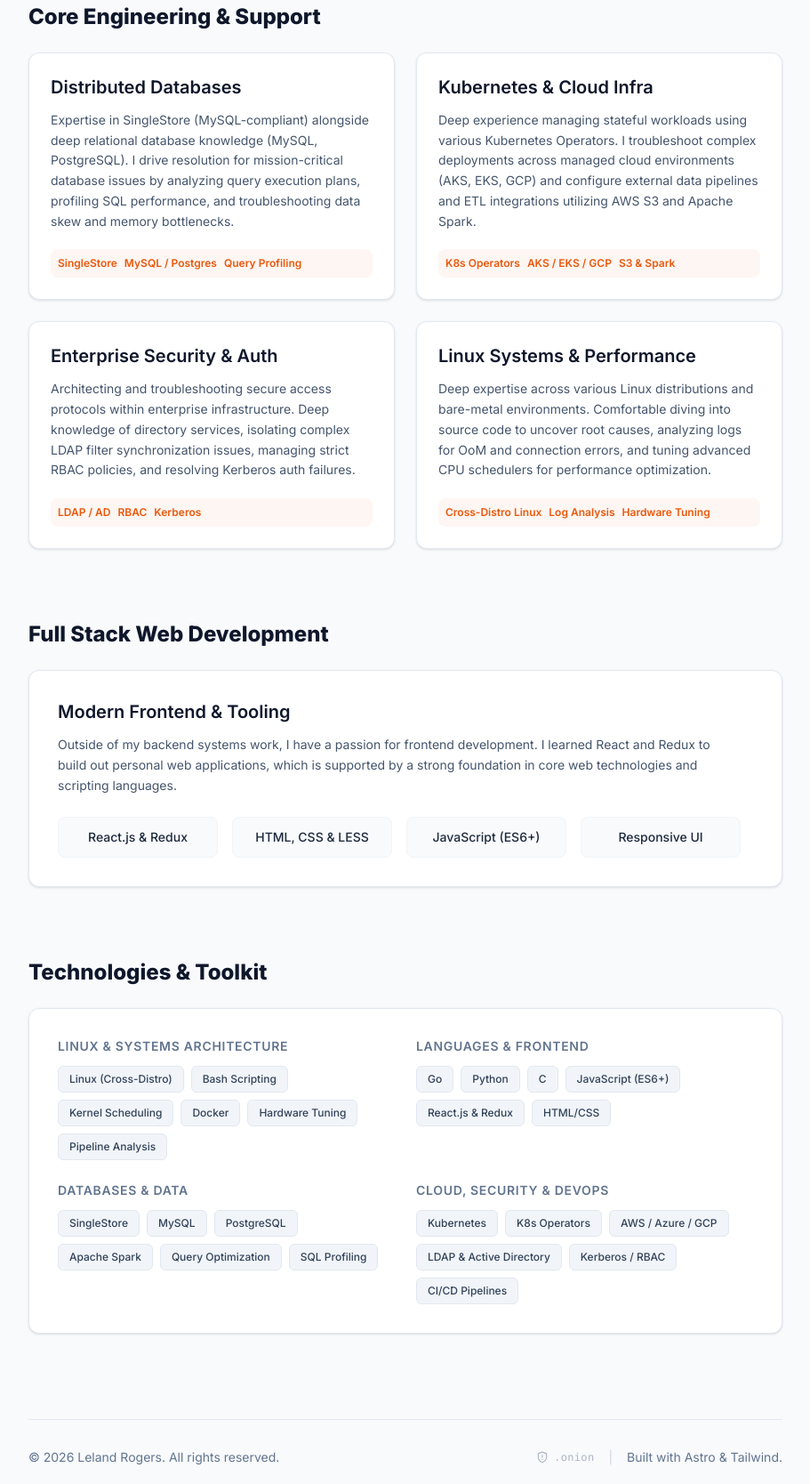
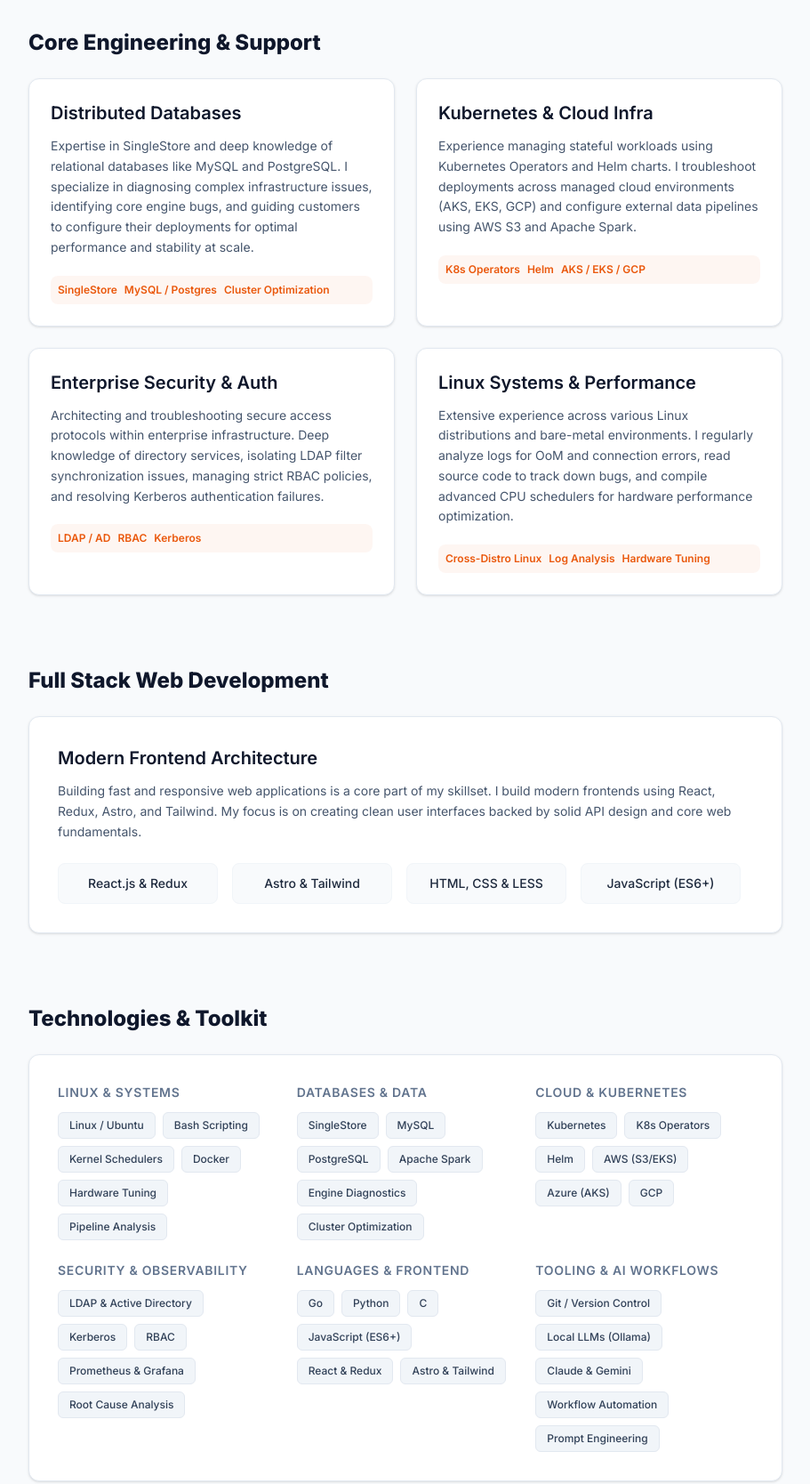
Before and after one commit to ltrii/port-ltrii, an Astro site: page / in a window 1280 px wide. Shown: the part 642-2310 px from the top of the page at 89% size, without its empty margins (184-1095 px from the left). Built offline with nearby package versions, Linux system fonts and the light colour scheme; Astro itself is replaced by a stand-in of ours.

Commit message:
General writing improvements and additions.

```diff
--- a/src/pages/index.astro
+++ b/src/pages/index.astro
@@ -21,10 +21,10 @@
 		<h1 class="text-4xl md:text-5xl font-extrabold text-slate-900 dark:text-white mb-4 tracking-tight">Leland Rogers</h1>
 		<h2 class="text-xl text-brand font-semibold mb-6">Senior Technical Support Engineer @ SingleStore</h2>
 		<p class="text-lg text-slate-600 dark:text-slate-400 max-w-2xl leading-relaxed mb-4">
-			I specialize in helping customers solve highly technical problems across the entire stack. I am highly adaptable—whether I'm reading Go code to uncover a root cause, researching complex enterprise integrations, or working directly with customers to provide thorough support and guidance.
+			I specialize in helping customers solve complex technical problems across the stack. My day-to-day involves reading source code to uncover root causes, researching intricate enterprise integrations, and collaborating directly with engineering teams to resolve mission-critical bugs.
 		</p>
 		<p class="text-lg text-slate-600 dark:text-slate-400 max-w-2xl leading-relaxed">
-			My engineering approach is holistic: I'm just as comfortable tuning bare-metal Linux hardware and debugging intricate pipeline logs as I am architecting cloud-native Kubernetes deployments and building modern web interfaces.
+			My engineering approach is highly adaptable. I am just as comfortable tuning bare-metal Linux hardware and debugging pipeline logs as I am managing cloud-native Kubernetes deployments, managing customer expectations, or building out full-stack web applications.
 		</p>
 
 		<div class="mt-8 flex gap-6">
@@ -45,35 +45,35 @@
 				<div class="bg-white dark:bg-slate-800/40 p-6 rounded-xl border border-slate-200 dark:border-slate-700/50 shadow-sm hover:shadow-md hover:border-brand/30 dark:hover:border-brand/50 transition-all duration-300">
 					<h4 class="text-xl font-semibold text-slate-900 dark:text-white mb-3">Distributed Databases</h4>
 					<p class="text-slate-600 dark:text-slate-400 text-sm mb-5 leading-relaxed">
-						Expertise in SingleStore (MySQL-compliant) alongside deep relational database knowledge (MySQL, PostgreSQL). I drive resolution for mission-critical database issues by analyzing query execution plans, profiling SQL performance, and troubleshooting data skew and memory bottlenecks.
+						Expertise in SingleStore and deep knowledge of relational databases like MySQL and PostgreSQL. I specialize in diagnosing complex infrastructure issues, identifying core engine bugs, and guiding customers to configure their deployments for optimal performance and stability at scale.
 					</p>
 					<div class="flex flex-wrap gap-2 text-xs font-semibold text-brand dark:text-brand/80 bg-brand/5 dark:bg-transparent rounded-lg p-2 dark:p-0">
 						<span>SingleStore</span>
 						<span class="text-slate-300 hidden dark:inline">•</span>
 						<span>MySQL / Postgres</span>
 						<span class="text-slate-300 hidden dark:inline">•</span>
-						<span>Query Profiling</span>
+						<span>Cluster Optimization</span>
 					</div>
 				</div>
 
 				<div class="bg-white dark:bg-slate-800/40 p-6 rounded-xl border border-slate-200 dark:border-slate-700/50 shadow-sm hover:shadow-md hover:border-brand/30 dark:hover:border-brand/50 transition-all duration-300">
 					<h4 class="text-xl font-semibold text-slate-900 dark:text-white mb-3">Kubernetes & Cloud Infra</h4>
 					<p class="text-slate-600 dark:text-slate-400 text-sm mb-5 leading-relaxed">
-						Deep experience managing stateful workloads using various Kubernetes Operators. I troubleshoot complex deployments across managed cloud environments (AKS, EKS, GCP) and configure external data pipelines and ETL integrations utilizing AWS S3 and Apache Spark.
+						Experience managing stateful workloads using Kubernetes Operators and Helm charts. I troubleshoot deployments across managed cloud environments (AKS, EKS, GCP) and configure external data pipelines using AWS S3 and Apache Spark.
 					</p>
 					<div class="flex flex-wrap gap-2 text-xs font-semibold text-brand dark:text-brand/80 bg-brand/5 dark:bg-transparent rounded-lg p-2 dark:p-0">
 						<span>K8s Operators</span>
 						<span class="text-slate-300 hidden dark:inline">•</span>
+						<span>Helm</span>
+						<span class="text-slate-300 hidden dark:inline">•</span>
 						<span>AKS / EKS / GCP</span>
-						<span class="text-slate-300 hidden dark:inline">•</span>
-						<span>S3 & Spark</span>
 					</div>
 				</div>
 
 				<div class="bg-white dark:bg-slate-800/40 p-6 rounded-xl border border-slate-200 dark:border-slate-700/50 shadow-sm hover:shadow-md hover:border-brand/30 dark:hover:border-brand/50 transition-all duration-300">
 					<h4 class="text-xl font-semibold text-slate-900 dark:text-white mb-3">Enterprise Security & Auth</h4>
 					<p class="text-slate-600 dark:text-slate-400 text-sm mb-5 leading-relaxed">
-						Architecting and troubleshooting secure access protocols within enterprise infrastructure. Deep knowledge of directory services, isolating complex LDAP filter synchronization issues, managing strict RBAC policies, and resolving Kerberos auth failures.
+						Architecting and troubleshooting secure access protocols within enterprise infrastructure. Deep knowledge of directory services, isolating LDAP filter synchronization issues, managing strict RBAC policies, and resolving Kerberos authentication failures.
 					</p>
 					<div class="flex flex-wrap gap-2 text-xs font-semibold text-brand dark:text-brand/80 bg-brand/5 dark:bg-transparent rounded-lg p-2 dark:p-0">
 						<span>LDAP / AD</span>
@@ -87,7 +87,7 @@
 				<div class="bg-white dark:bg-slate-800/40 p-6 rounded-xl border border-slate-200 dark:border-slate-700/50 shadow-sm hover:shadow-md hover:border-brand/30 dark:hover:border-brand/50 transition-all duration-300">
 					<h4 class="text-xl font-semibold text-slate-900 dark:text-white mb-3">Linux Systems & Performance</h4>
 					<p class="text-slate-600 dark:text-slate-400 text-sm mb-5 leading-relaxed">
-						Deep expertise across various Linux distributions and bare-metal environments. Comfortable diving into source code to uncover root causes, analyzing logs for OoM and connection errors, and tuning advanced CPU schedulers for performance optimization.
+						Extensive experience across various Linux distributions and bare-metal environments. I regularly analyze logs for OoM and connection errors, read source code to track down bugs, and compile advanced CPU schedulers for hardware performance optimization.
 					</p>
 					<div class="flex flex-wrap gap-2 text-xs font-semibold text-brand dark:text-brand/80 bg-brand/5 dark:bg-transparent rounded-lg p-2 dark:p-0">
 						<span>Cross-Distro Linux</span>
@@ -107,9 +107,9 @@
 			</h3>
 			<div class="bg-white dark:bg-slate-800/40 p-6 md:p-8 rounded-xl border border-slate-200 dark:border-slate-700/50 shadow-sm transition-all duration-300 hover:shadow-md">
 				<div class="max-w-3xl">
-					<h4 class="text-xl font-semibold text-slate-900 dark:text-white mb-3">Modern Frontend & Tooling</h4>
+					<h4 class="text-xl font-semibold text-slate-900 dark:text-white mb-3">Modern Frontend Architecture</h4>
 					<p class="text-slate-600 dark:text-slate-400 text-sm mb-6 leading-relaxed">
-						Outside of my backend systems work, I have a passion for frontend development. I learned React and Redux to build out personal web applications, which is supported by a strong foundation in core web technologies and scripting languages.
+						Building fast and responsive web applications is a core part of my skillset. I build modern frontends using React, Redux, Astro, and Tailwind. My focus is on creating clean user interfaces backed by solid API design and core web fundamentals.
 					</p>
 
 					<div class="grid grid-cols-2 md:grid-cols-4 gap-4">
@@ -117,13 +117,13 @@
 							<span class="block text-slate-800 dark:text-slate-300 font-medium text-sm">React.js & Redux</span>
 						</div>
 						<div class="p-3 bg-slate-50 dark:bg-slate-900/50 rounded-lg border border-slate-100 dark:border-slate-800 text-center hover:border-brand/30 transition-colors">
+							<span class="block text-slate-800 dark:text-slate-300 font-medium text-sm">Astro & Tailwind</span>
+						</div>
+						<div class="p-3 bg-slate-50 dark:bg-slate-900/50 rounded-lg border border-slate-100 dark:border-slate-800 text-center hover:border-brand/30 transition-colors">
 							<span class="block text-slate-800 dark:text-slate-300 font-medium text-sm">HTML, CSS & LESS</span>
 						</div>
 						<div class="p-3 bg-slate-50 dark:bg-slate-900/50 rounded-lg border border-slate-100 dark:border-slate-800 text-center hover:border-brand/30 transition-colors">
 							<span class="block text-slate-800 dark:text-slate-300 font-medium text-sm">JavaScript (ES6+)</span>
-						</div>
-						<div class="p-3 bg-slate-50 dark:bg-slate-900/50 rounded-lg border border-slate-100 dark:border-slate-800 text-center hover:border-brand/30 transition-colors">
-							<span class="block text-slate-800 dark:text-slate-300 font-medium text-sm">Responsive UI</span>
 						</div>
 					</div>
 				</div>
@@ -133,12 +133,45 @@
 		<section class="reveal">
 			<h3 class="text-2xl font-bold text-slate-900 dark:text-white mb-6">Technologies & Toolkit</h3>
 
-			<div class="grid grid-cols-1 md:grid-cols-2 gap-6 bg-white dark:bg-slate-800/40 p-6 md:p-8 rounded-xl border border-slate-200 dark:border-slate-700/50 shadow-sm">
+			<div class="grid grid-cols-1 md:grid-cols-2 lg:grid-cols-3 gap-6 bg-white dark:bg-slate-800/40 p-6 md:p-8 rounded-xl border border-slate-200 dark:border-slate-700/50 shadow-sm">
 
 				<div>
-					<h4 class="text-sm font-semibold text-slate-500 dark:text-slate-400 uppercase tracking-wider mb-3">Linux & Systems Architecture</h4>
+					<h4 class="text-sm font-semibold text-slate-500 dark:text-slate-400 uppercase tracking-wider mb-3">Linux & Systems</h4>
 					<div class="flex flex-wrap gap-2">
-						{["Linux (Cross-Distro)", "Bash Scripting", "Kernel Scheduling", "Docker", "Hardware Tuning", "Pipeline Analysis"].map((tech) => (
+						{["Linux / Ubuntu", "Bash Scripting", "Kernel Schedulers", "Docker", "Hardware Tuning", "Pipeline Analysis"].map((tech) => (
+							<span class="px-3 py-1.5 text-xs font-medium bg-slate-100 dark:bg-slate-800/80 text-slate-700 dark:text-slate-300 rounded-md border border-slate-200 dark:border-slate-700">
+								{tech}
+							</span>
+						))}
+					</div>
+				</div>
+
+				<div>
+					<h4 class="text-sm font-semibold text-slate-500 dark:text-slate-400 uppercase tracking-wider mb-3">Databases & Data</h4>
+					<div class="flex flex-wrap gap-2">
+						{["SingleStore", "MySQL", "PostgreSQL", "Apache Spark", "Engine Diagnostics", "Cluster Optimization"].map((tech) => (
+							<span class="px-3 py-1.5 text-xs font-medium bg-slate-100 dark:bg-slate-800/80 text-slate-700 dark:text-slate-300 rounded-md border border-slate-200 dark:border-slate-700">
+								{tech}
+							</span>
+						))}
+					</div>
+				</div>
+
+				<div>
+					<h4 class="text-sm font-semibold text-slate-500 dark:text-slate-400 uppercase tracking-wider mb-3">Cloud & Kubernetes</h4>
+					<div class="flex flex-wrap gap-2">
+						{["Kubernetes", "K8s Operators", "Helm", "AWS (S3/EKS)", "Azure (AKS)", "GCP"].map((tech) => (
+							<span class="px-3 py-1.5 text-xs font-medium bg-slate-100 dark:bg-slate-800/80 text-slate-700 dark:text-slate-300 rounded-md border border-slate-200 dark:border-slate-700">
+								{tech}
+							</span>
+						))}
+					</div>
+				</div>
+
+				<div>
+					<h4 class="text-sm font-semibold text-slate-500 dark:text-slate-400 uppercase tracking-wider mb-3">Security & Observability</h4>
+					<div class="flex flex-wrap gap-2">
+						{["LDAP & Active Directory", "Kerberos", "RBAC", "Prometheus & Grafana", "Root Cause Analysis"].map((tech) => (
 							<span class="px-3 py-1.5 text-xs font-medium bg-slate-100 dark:bg-slate-800/80 text-slate-700 dark:text-slate-300 rounded-md border border-slate-200 dark:border-slate-700">
 								{tech}
 							</span>
@@ -149,7 +182,7 @@
 				<div>
 					<h4 class="text-sm font-semibold text-slate-500 dark:text-slate-400 uppercase tracking-wider mb-3">Languages & Frontend</h4>
 					<div class="flex flex-wrap gap-2">
-						{["Go", "Python", "C", "JavaScript (ES6+)", "React.js & Redux", "HTML/CSS"].map((tech) => (
+						{["Go", "Python", "C", "JavaScript (ES6+)", "React & Redux", "Astro & Tailwind"].map((tech) => (
 							<span class="px-3 py-1.5 text-xs font-medium bg-slate-100 dark:bg-slate-800/80 text-slate-700 dark:text-slate-300 rounded-md border border-slate-200 dark:border-slate-700">
 								{tech}
 							</span>
@@ -158,20 +191,9 @@
 				</div>
 
 				<div>
-					<h4 class="text-sm font-semibold text-slate-500 dark:text-slate-400 uppercase tracking-wider mb-3">Databases & Data</h4>
+					<h4 class="text-sm font-semibold text-slate-500 dark:text-slate-400 uppercase tracking-wider mb-3">Tooling & AI Workflows</h4>
 					<div class="flex flex-wrap gap-2">
-						{["SingleStore", "MySQL", "PostgreSQL", "Apache Spark", "Query Optimization", "SQL Profiling"].map((tech) => (
-							<span class="px-3 py-1.5 text-xs font-medium bg-slate-100 dark:bg-slate-800/80 text-slate-700 dark:text-slate-300 rounded-md border border-slate-200 dark:border-slate-700">
-								{tech}
-							</span>
-						))}
-					</div>
-				</div>
-
-				<div>
-					<h4 class="text-sm font-semibold text-slate-500 dark:text-slate-400 uppercase tracking-wider mb-3">Cloud, Security & DevOps</h4>
-					<div class="flex flex-wrap gap-2">
-						{["Kubernetes", "K8s Operators", "AWS / Azure / GCP", "LDAP & Active Directory", "Kerberos / RBAC", "CI/CD Pipelines"].map((tech) => (
+						{["Git / Version Control", "Local LLMs (Ollama)", "Claude & Gemini", "Workflow Automation", "Prompt Engineering"].map((tech) => (
 							<span class="px-3 py-1.5 text-xs font-medium bg-slate-100 dark:bg-slate-800/80 text-slate-700 dark:text-slate-300 rounded-md border border-slate-200 dark:border-slate-700">
 								{tech}
 							</span>
@@ -184,7 +206,7 @@
 
 	</main>
 
-        <footer class="mt-24 pt-8 border-t border-slate-200 dark:border-slate-800 flex flex-col md:flex-row justify-between items-center gap-4 reveal text-slate-500 text-sm">
+	<footer class="mt-24 pt-8 border-t border-slate-200 dark:border-slate-800 flex flex-col md:flex-row justify-between items-center gap-4 reveal text-slate-500 text-sm">
 		<p>&copy; {new Date().getFullYear()} Leland Rogers. All rights reserved.</p>
 
 		<div class="flex items-center gap-4">
```
